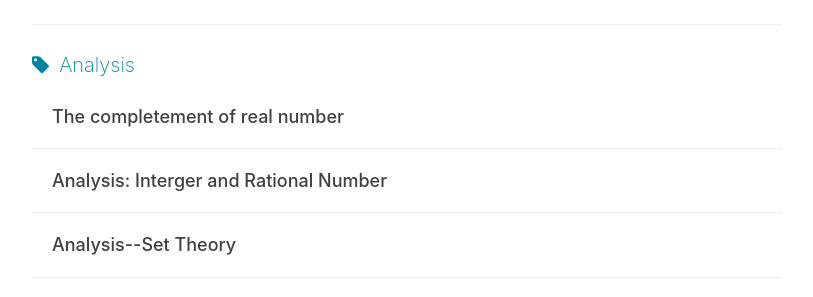
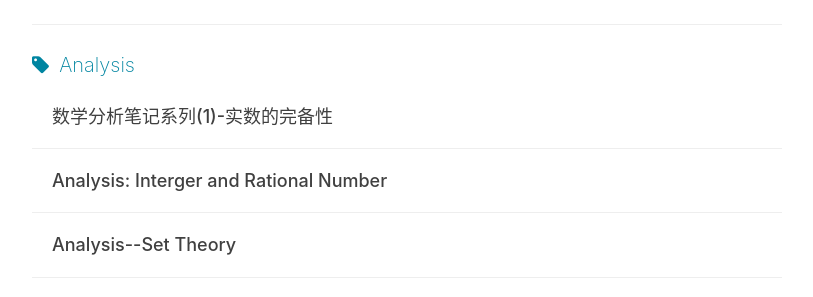
Before and after one commit to Gwan-Siu/gwansiu.github.io, a Jekyll site: the page built from tags.html, in a window 1280 px wide and 900 px high, scrolled down 2950 px. Shown: the part 154-451 px from the top of the window, without its empty margins (233-1046 px from the left). Built offline with Jekyll 4.4.1, drawn with Linux system fonts in a browser that asks for light colours; nearby versions of some CDN libraries; comment, search, counter and statistics services are not loaded; some of the changed lines change nothing that is shown.

Commit message:
analysis
Add more content and modify some content.

```diff
--- a/_posts/2018-04-08-the-completement-of-real-number.markdown
+++ b/_posts/2018-04-08-the-completement-of-real-number.markdown
@@ -1,24 +1,30 @@
 ---
 layout:     post
-title:      "The completement of real number"
-date:       2018-04-14 12:00:00
+title:      "数学分析笔记系列(1)-实数的完备性"
+date:       2018-09-20 12:00:00
 author:     "GwanSiu"
 catalog: true
 tags:
     - Analysis
 ---
 
->本节主要讲述实数的完备性
+>九月，便开始了PhD的征途，在我面前的将是知识的星辰大海。我从事的是low-level image processing以及machine learning领域，强有力的数学工具将有助于问题的思考以及让我对繁杂数学符号少一些恐惧。九月中旬，我开始旁听香港城市大学Ciarlet教授的泛函分析课程，弱鸡的实数分析让我很难follow他的进度。因此，我才打算在科研空闲之余重新捡起数学分析相关知识。
+>本次笔记系列主要参考书目:
+>[1]. “Analysis I&II”, 3rd edition, Terence Tao
+>[2]. "Understanding Analysis", 2nd edition, Stephen Abbott
+
+
+大部分数学分析的课堂都是从一个经典的问题开始:为什么我们需要具有完备性的实数系？且我们指出一个事实: `There is no rational number whose square is 2`. 而在Tao的书中，他使用Peano Axioms构造自然数系，使得自然数加法封闭和乘法封闭。通过引入减法，将自然数系拓展到整数系，这意味着整数系减法是封闭。同样，通过引入除法，将整数系拓展到有理数系。因此，有理数是加减乘除法都封闭的数系。不过，我们依旧不能找到$\r\in\mathbb{Q}$,such that $r^{2}=2$. 这意味着有理数系是有“洞”的，我们需要构造一个更“强”的数系去填补有理数系的“洞”。
 
 ## 1. 实数完备性主要体现在两个等价的叙述：
 
 ### 1.1 完备性(1)
 
-假设实数列${a_{n}}$具有如下性质：
-1. ${a_{n}}$ 单调递增，则:$a_{n}\leq a_{n+1}\forall n.$
-2. ${a_{n}}$上方有界，即:$\exists k$ 使得$a_{n}\leq k\forall n$.
+假设实数列$\{a_{n}\}_{n=1}^{\infty}$具有如下性质：
+1. $\{a_{n}\}_{n=1}^{\infty}$ 单调递增，则:$a_{n}\leq a_{n+1}\forall n.$
+2. $\{a_{n}\}_{n=1}^{\infty}$上方有界，即:$\exists k$ 使得$a_{n}\leq k\forall n$.
 
-则$\displaystyle\lim_{n\rightarrow\infty}\in \mathbb{R}$, or $\exists l\in \mathbb{R}$,使得$\displaystyle\lim_{n\rightarrow\infty}l$.
+则$\displaystyle\lim_{n\rightarrow\infty} a_{n}\in \mathbb{R}$, or $\exists l\in \mathbb{R}$,使得$\displaystyle\lim_{n\rightarrow\infty}a_{n}=l$.
 
 ### 1.2 完备性(2).
 设$S\subseteq \mathbb{R}$, 且存在$k\in\mathbb{R}$使得$x\leq k\forall x\in S$, 则$\exists x_{o}\in R$使:
```
